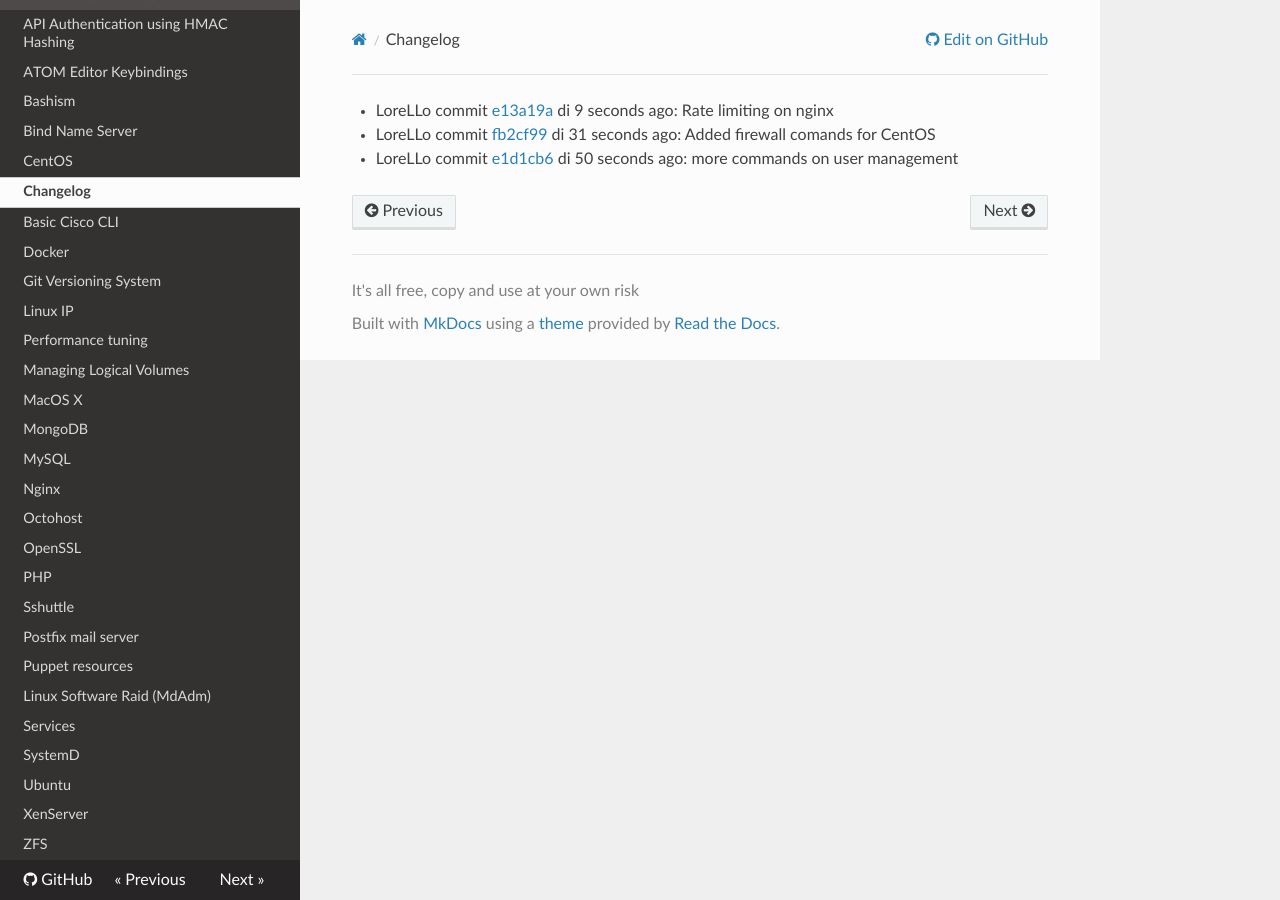
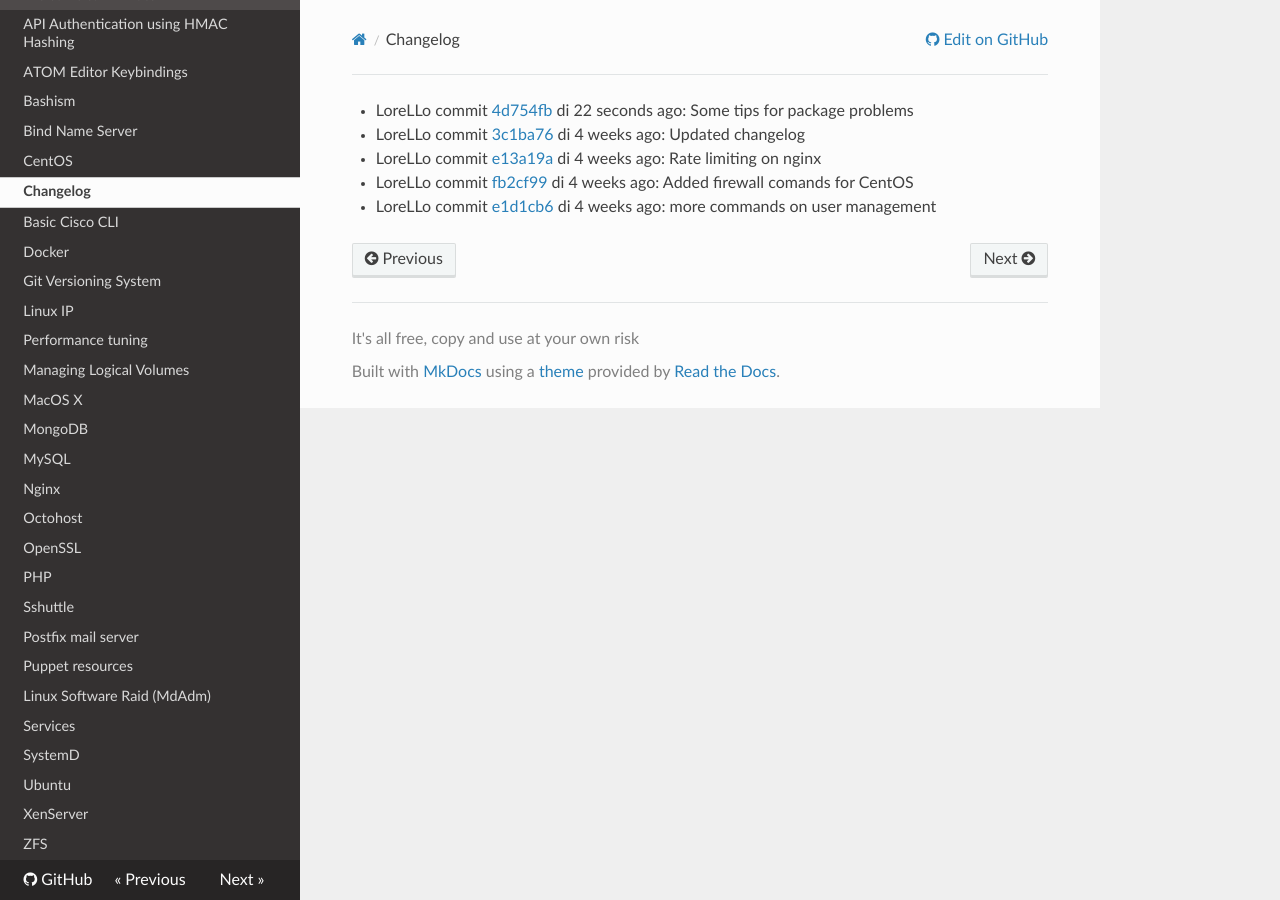
Before and after one commit to lorello/lorello.github.io, an MkDocs documentation site: the page built from docs/changelog.md, in a window 1280 px wide. Built offline with MkDocs 1.6.1, drawn with Linux system fonts in a browser that asks for light colours; nearby versions of some CDN libraries.

Commit message:
Updated changelog

```diff
--- a/docs/changelog.md
+++ b/docs/changelog.md
@@ -1,5 +1,9 @@
-* LoreLLo commit [e13a19a](https://github.com/lorello/lorello.github.io/commit/e13a19a756837f0c916297d27cecffac31ea8782) di 9 seconds ago: Rate limiting on nginx
+* LoreLLo commit [4d754fb](https://github.com/lorello/lorello.github.io/commit/4d754fbba57125ad80a857db1bcfa5a37c1a5b47) di 22 seconds ago: Some tips for package problems
 
-* LoreLLo commit [fb2cf99](https://github.com/lorello/lorello.github.io/commit/fb2cf994ac043ffd34ca7a84c0075c17a245c7d4) di 31 seconds ago: Added firewall comands for CentOS
+* LoreLLo commit [3c1ba76](https://github.com/lorello/lorello.github.io/commit/3c1ba76b858db02ea020e332a720b01602fdfc00) di 4 weeks ago: Updated changelog
 
-* LoreLLo commit [e1d1cb6](https://github.com/lorello/lorello.github.io/commit/e1d1cb63e287bd9afbace8e4bf5f81e632051ac6) di 50 seconds ago: more commands on user management
+* LoreLLo commit [e13a19a](https://github.com/lorello/lorello.github.io/commit/e13a19a756837f0c916297d27cecffac31ea8782) di 4 weeks ago: Rate limiting on nginx
+
+* LoreLLo commit [fb2cf99](https://github.com/lorello/lorello.github.io/commit/fb2cf994ac043ffd34ca7a84c0075c17a245c7d4) di 4 weeks ago: Added firewall comands for CentOS
+
+* LoreLLo commit [e1d1cb6](https://github.com/lorello/lorello.github.io/commit/e1d1cb63e287bd9afbace8e4bf5f81e632051ac6) di 4 weeks ago: more commands on user management
```
